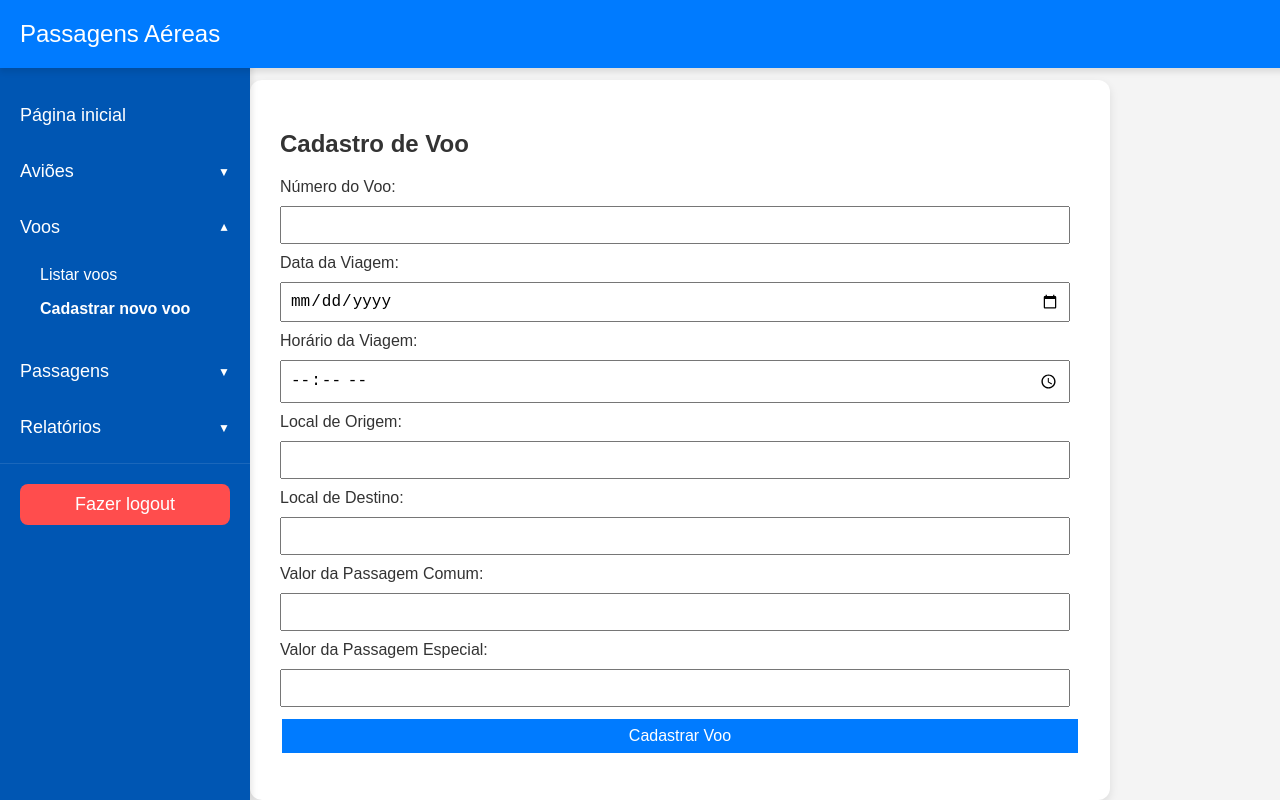
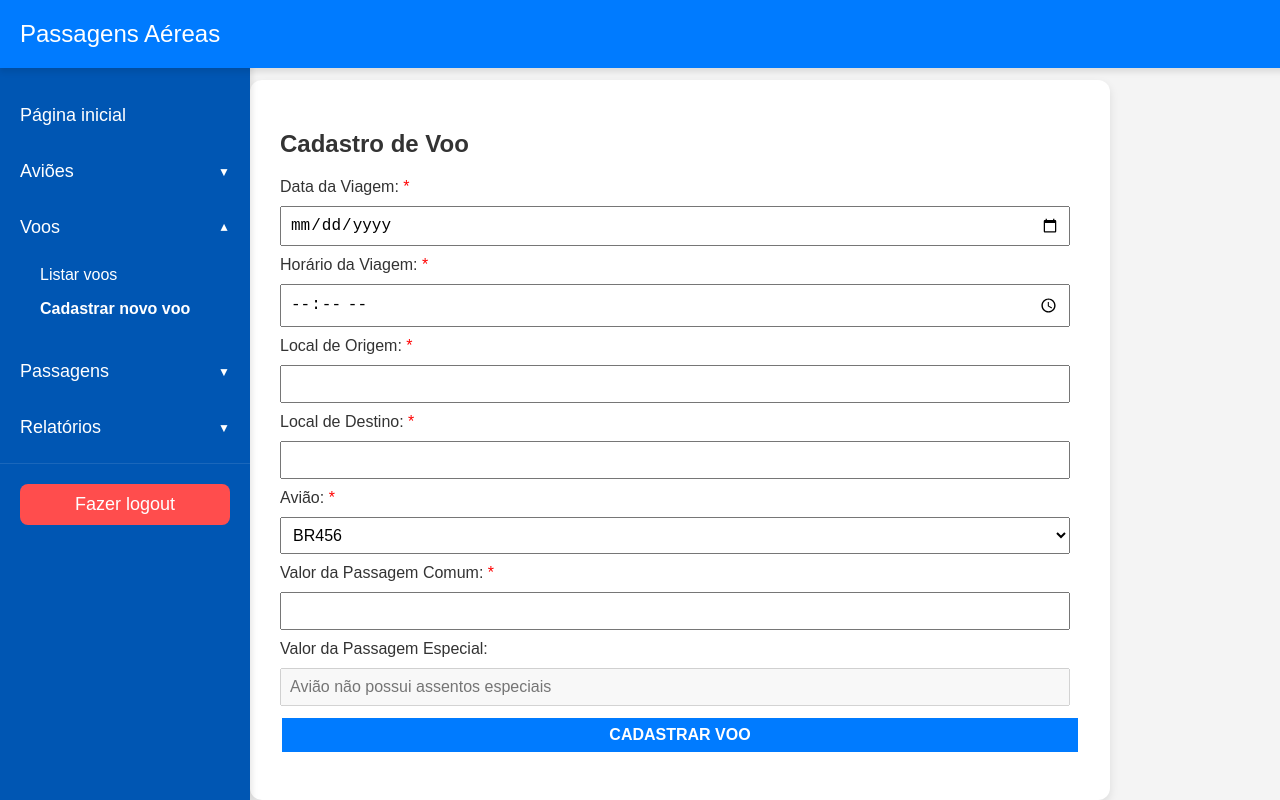
Before and after one commit to dangoncs/flight-tickets-system, a plain HTML site: page voos/cadastro-voo.html in a window 1280 px wide. Drawn offline with Linux system fonts and the light colour scheme.

Commit message:
final adjustements

```diff
--- a/style.css
+++ b/style.css
@@ -195,6 +195,9 @@ button:hover {
 label, input, img {
     margin-bottom: 10px;
 }
+.required {
+    color: red;
+}
 table {
     width: 100%;
     border-collapse: collapse;
--- a/voos/cadastro-voo.html
+++ b/voos/cadastro-voo.html
@@ -50,28 +50,24 @@
     <div class="container">
         <h2>Cadastro de Voo</h2>
         <form class="input-form">
-            <label for="numero-voo">Número do Voo:</label>
-            <input type="text" id="numero-voo" name="numero-voo" required>
-
-            <label for="data-viagem">Data da Viagem:</label>
+            <label for="data-viagem">Data da Viagem: <span class="required">*</span></label>
             <input type="date" id="data-viagem" name="data-viagem" required>
-
-            <label for="horario-viagem">Horário da Viagem:</label>
+            <label for="horario-viagem">Horário da Viagem: <span class="required">*</span></label>
             <input type="time" id="horario-viagem" name="horario-viagem" required>
-
-            <label for="origem">Local de Origem:</label>
+            <label for="origem">Local de Origem: <span class="required">*</span></label>
             <input type="text" id="origem" name="origem" required>
-
-            <label for="destino">Local de Destino:</label>
+            <label for="destino">Local de Destino: <span class="required">*</span></label>
             <input type="text" id="destino" name="destino" required>
-
-            <label for="valor-normal">Valor da Passagem Comum:</label>
+            <label for="aviao">Avião: <span class="required">*</span></label>
+            <select id="aviao" required>
+                <option value="14:00">BR456</option>
+                <option value="16:30">BR123</option>
+            </select>
+            <label for="valor-normal">Valor da Passagem Comum: <span class="required">*</span></label>
             <input type="number" id="valor-comum" name="valor-comum" required>
-
             <label for="valor-especial">Valor da Passagem Especial:</label>
-            <input type="number" id="valor-especial" name="valor-especial" required>
-
-            <button type="submit">Cadastrar Voo</button>
+            <input type="number" id="valor-especial" name="valor-especial" placeholder="Avião não possui assentos especiais" disabled>
+            <button type="submit"><b>CADASTRAR VOO</b></button>
         </form>
     </div>
 
```
Also changed, not shown: avioes/cadastro-aviao.html (+5 -9 lines), avioes/ver-avioes.html (+2 -2 lines), passagens/compra-passagem.html (+5 -5 lines), 1 other file.
